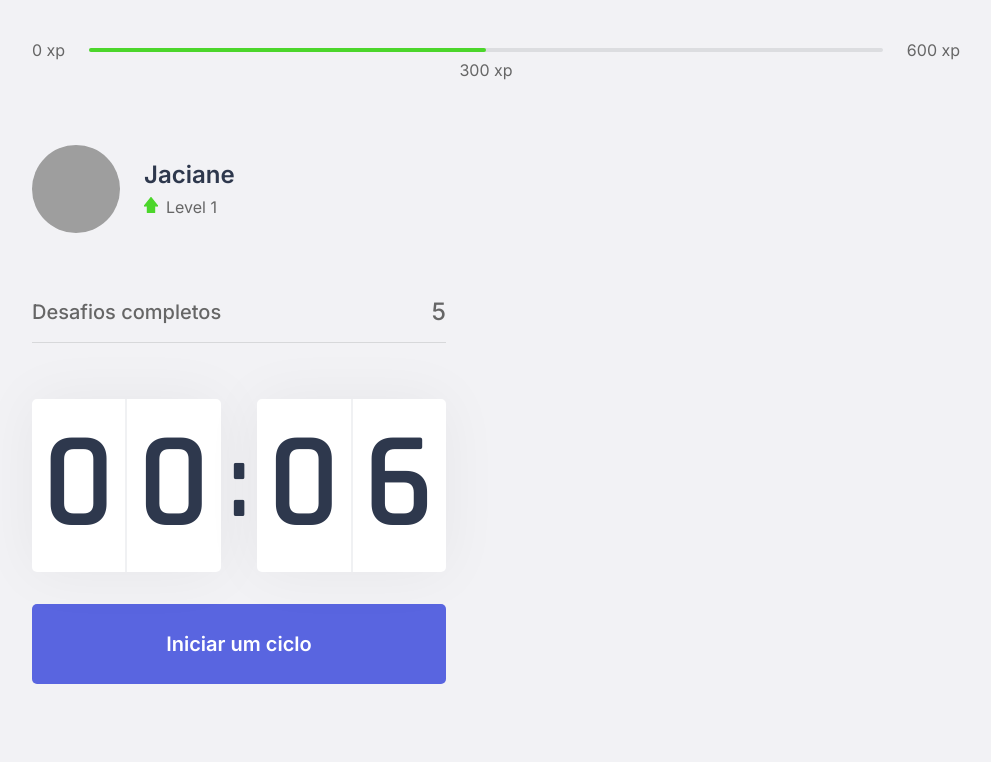
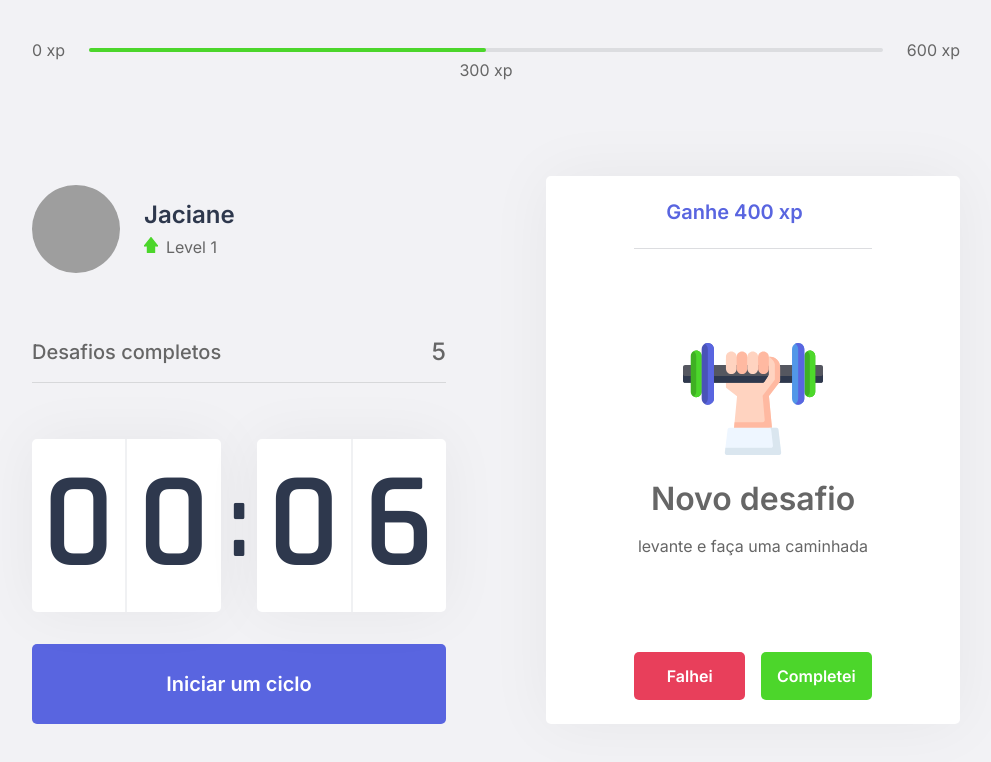
Before and after one commit to jacianeoc/nlw4, a Next.js app: page / in a window 1280 px wide. Shown: the top 762 px of the page, without its empty margins (144-1135 px from the left). Built offline with nearby package versions, Linux system fonts and the light colour scheme; grey boxes are pictures that could not be loaded.

Commit message:
challenge box

```diff
--- /dev/null
+++ b/src/components/ChallengeBox.tsx
@@ -0,0 +1,40 @@
+import styles from '../styles/components/ChallengeBox.module.css';
+export function ChallengeBox() {
+  const hasActiveChallenge= true;
+  return (
+    <div className= {styles.ChallengeBoxContainer}>
+      {hasActiveChallenge? (
+        <div className= {styles.ChallengeActive}>
+          <header>Ganhe 400 xp</header>
+          <main>
+            <img src="icons/body.svg" alt=""/>
+            <strong>Novo desafio</strong>
+            <p>levante e faça uma caminhada</p>
+          </main>
+          <footer>
+            <button type='button'
+              className={styles.challengeFailedButton}
+            >
+              Falhei
+              </button>
+            <button type='button'
+              className={styles.challengeSuccededButton}
+            >
+              Completei
+            </button>
+          </footer>
+
+        </div>
+      ): (
+        <div className= {styles.ChallengeNoActive}>
+          <strong>Finalize um ciclo e receba um desafio</strong>
+          <p>
+            <img src="icons/level-up.svg" alt="level up"/>
+            Avance de level completando desafios
+          </p>
+        </div>
+      )}
+
+    </div>
+  );
+}
--- a/src/pages/index.tsx
+++ b/src/pages/index.tsx
@@ -1,4 +1,5 @@
 import Head from 'next/head';
+import { ChallengeBox } from '../components/ChallengeBox';
 import { CompletedChallenges } from '../components/CompletedChallenges';
 import { Countdown } from '../components/Countdown';
 import ExperienceBar from '../components/ExperienceBar';
@@ -8,7 +9,7 @@
   return (
     <div className={styles.container}>
       <Head>
-        <title>inicio myOcean</title>
+        <title>inicio Move.it</title>
       </Head>
       <ExperienceBar/>
       <section>
@@ -18,7 +19,7 @@
           <Countdown/>
         </div>
         <div>
-
+          <ChallengeBox/>
         </div>
       </section>
     </div>
--- /dev/null
+++ b/src/styles/components/ChallengeBox.module.css
@@ -0,0 +1,105 @@
+.ChallengeBoxContainer{
+  height: 100%;
+
+  background: var(--white);
+  border-radius: 5px;
+  box-shadow: 0 0 65px  rgba(0, 0, 0, 0.05);
+  padding: 1.5rem 2rem;
+
+  display: flex;
+  flex-direction: column;
+  align-items: center;
+  justify-content: center;
+
+}
+
+.ChallengeNoActive{
+  display: flex;
+  flex-direction: column;
+  align-items: center;
+  text-align: center;
+}
+
+.ChallengeNoActive strong {
+  font-size: 1.5rem;
+  font-weight: 500;
+  line-height: 1.4;
+
+  /*align-items: center;*/
+}
+
+.ChallengeNoActive p {
+  display: flex;
+  flex-direction: column;
+  align-items: center;
+  line-height: 1.4;
+  max-width: 70%;
+  margin-top: 3rem;
+}
+
+.ChallengeNoActive img {
+  margin-bottom: 1rem;
+}
+
+.ChallengeActive{
+  height: 100%;
+
+  display: flex;
+  flex-direction: column;
+}
+.ChallengeActive header{
+  color: var(--blue);
+  font-weight: 600;
+  font-size: 1.25rem;
+  padding: 0 2rem 1.5rem;
+  border-bottom: 1px solid var(--grad-line);
+}
+
+.ChallengeActive main {
+  flex: 1;
+  display: flex;
+  flex-direction: column;
+  align-items: center;
+  justify-content: center;
+}
+.ChallengeActive  main strong{
+  font-weight: 600;
+  font-size: 2rem;
+  color: ver(--title);
+  margin: 1.5rem 0 1rem;
+}
+.ChallengeActive main p{
+  line-height: 1.5;
+}
+.ChallengeActive footer{
+  display: grid;
+  grid-template-columns: 1fr 1fr;
+  gap: 1rem;
+}
+.ChallengeActive footer button{
+  height: 3rem;
+  padding: 0 1rem;
+  align-items: center;
+  justify-content: center;
+
+  border: none;
+  border-radius: 5px;
+
+  color: var(--white);
+
+  font-size: 1rem;
+  font-weight: 600;
+
+  transition: filter 0.2s;
+}
+.ChallengeActive footer button.challengeFailedButton{
+  background: var(--red);
+}
+
+.ChallengeActive footer button.challengeSuccededButton{
+  background: var(--green);
+}
+
+.ChallengeActive footer button:hover{
+  filter: brightness(0.9);
+}
--- a/src/styles/components/ExperienceBar.module.css
+++ b/src/styles/components/ExperienceBar.module.css
@@ -4,6 +4,7 @@
   display: flex;
   align-items: center;
 
+  margin-bottom: 5rem;
 
 }
 .experienceBar span {
```
